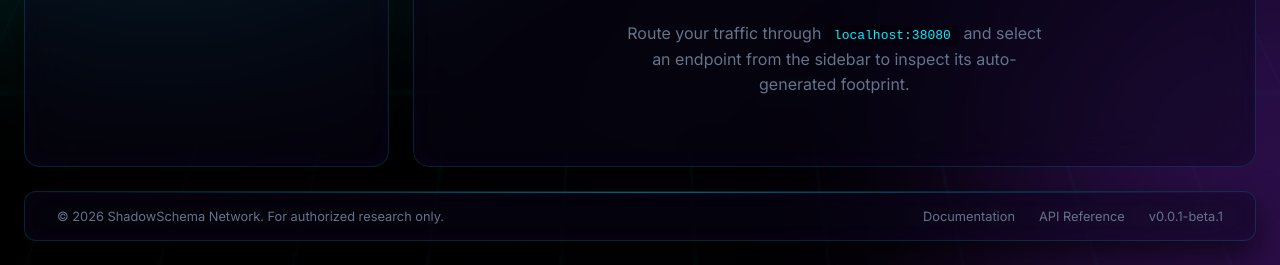
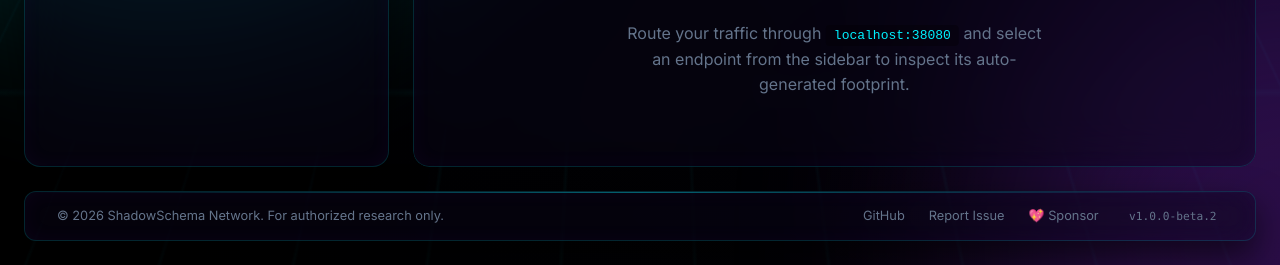
Before and after one commit to notfixingit3/shadowschema, a website built with Vite: page dashboard/index.html in a window 1280 px wide. Shown: the part 535-800 px from the top of the page. Built offline with nearby package versions, Linux system fonts and the light colour scheme; files whose address does not match are found by name.

Commit message:
feat: added functional links and styling to dashboard footer
"Scooby-Dooby-Doo!"

```diff
--- a/dashboard/index.html
+++ b/dashboard/index.html
@@ -142,9 +142,10 @@
         <div class="footer-content">
           <span>&copy; 2026 ShadowSchema Network. For authorized research only.</span>
           <div class="footer-links">
-            <a href="#" class="footer-link">Documentation</a>
-            <a href="#" class="footer-link">API Reference</a>
-            <a href="#" class="footer-link">v0.0.1-beta.1</a>
+            <a href="https://github.com/notfixingit3/shadowschema" target="_blank" rel="noopener" class="footer-link">GitHub</a>
+            <a href="https://github.com/notfixingit3/shadowschema/issues" target="_blank" rel="noopener" class="footer-link">Report Issue</a>
+            <a href="https://github.com/sponsors/notfixingit3" target="_blank" rel="noopener" class="footer-link sponsor-link">💖 Sponsor</a>
+            <span class="footer-version">v1.0.0-beta.2</span>
           </div>
         </div>
       </footer>
--- a/dashboard/style.css
+++ b/dashboard/style.css
@@ -750,6 +750,15 @@ pre {
 }
 
 .footer-link:hover { color: var(--accent-cyan); }
+.sponsor-link:hover { color: #ea4aaa; }
+.footer-version {
+  font-family: var(--font-mono);
+  font-size: 0.7rem;
+  color: var(--text-muted);
+  background: var(--bg-hover);
+  padding: 0.1rem 0.4rem;
+  border-radius: 4px;
+}
 
 /* Modal Styles */
 .modal {
```
